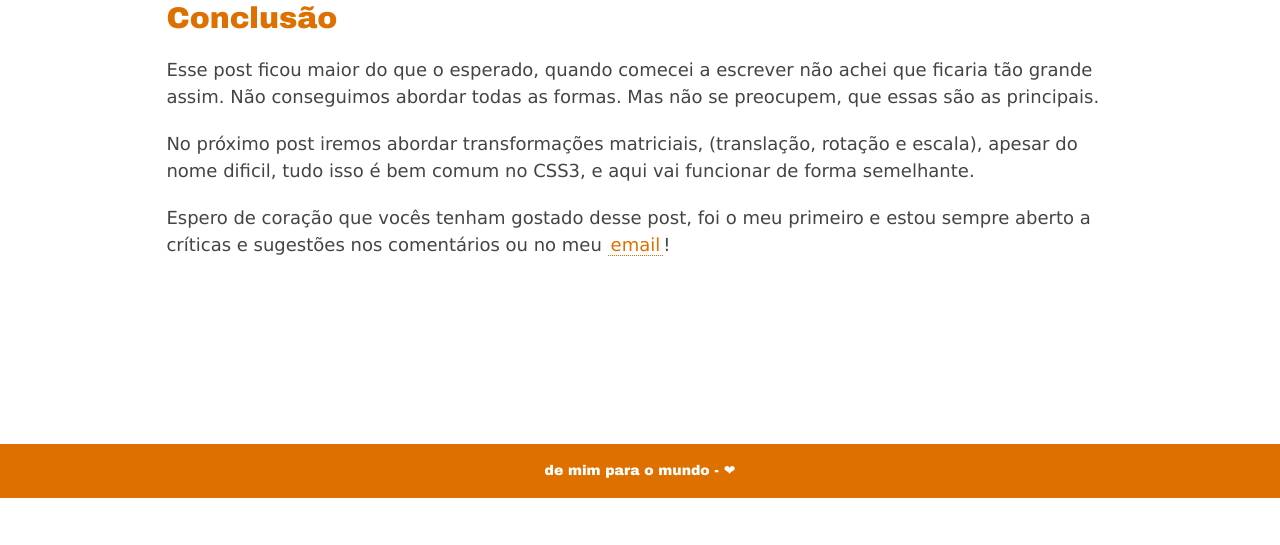
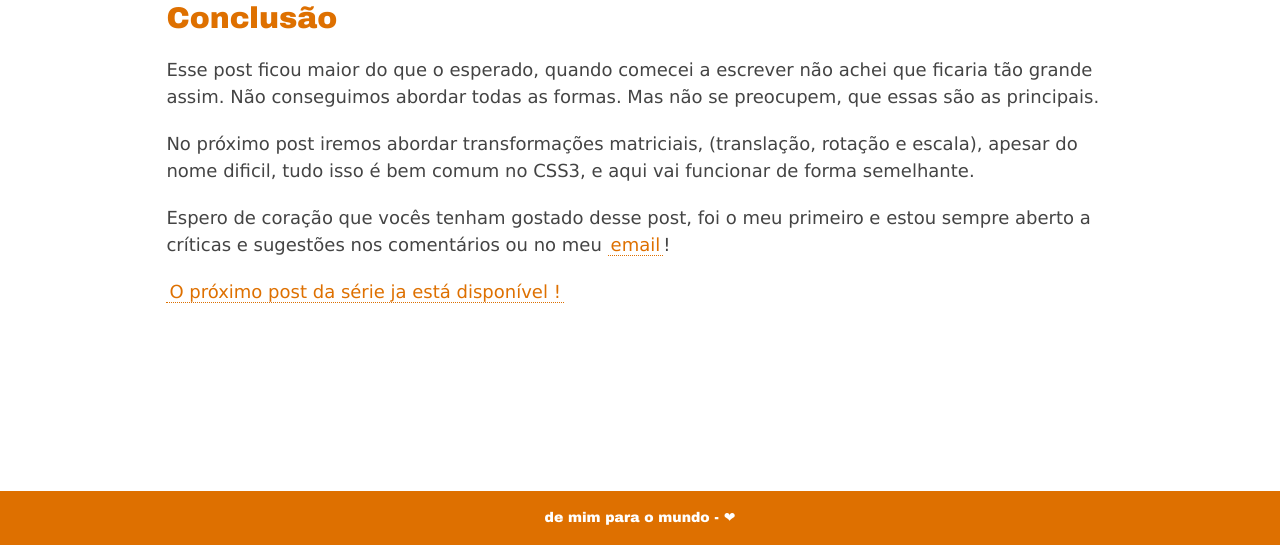
Before and after one commit to MathMesquita/mathmesquita.github.io, a Jekyll site: the page built from _posts/2016-01-07-bem-vindo-ao-canvas.md, in a window 1280 px wide and 900 px high, scrolled down 4428 px, cut to the strip 355-900 px from the top of the window. Built offline with Jekyll 4.4.1, drawn with Linux system fonts in a browser that asks for light colours; comment, search, counter and statistics services are not loaded; before the commit the page ends 5281 px from its top, so only the background shows below that.

Commit message:
alteração post canvas 1

```diff
--- a/_posts/2016-01-07-bem-vindo-ao-canvas.md
+++ b/_posts/2016-01-07-bem-vindo-ao-canvas.md
@@ -166,3 +166,5 @@ function draw(){
 <p>Esse post ficou maior do que o esperado, quando comecei a escrever não achei que ficaria tão grande assim. Não conseguimos abordar todas as formas. Mas não se preocupem, que essas são as principais.</p>
 <p>No próximo post iremos abordar transformações matriciais, (translação, rotação e escala), apesar do nome dificil, tudo isso é bem comum no CSS3, e aqui vai funcionar de forma semelhante.</p>
 <p>Espero de coração que vocês tenham gostado desse post, foi o meu primeiro e estou sempre aberto a críticas e sugestões nos comentários ou no meu <a href="mailto:{{ site.email }}">email</a>!</p>
+
+<a href="https://mathmesquita.me/2017/01/14/bem-vindo-ao-canvas-2.html">O próximo post da série ja está disponível !</a>
```
